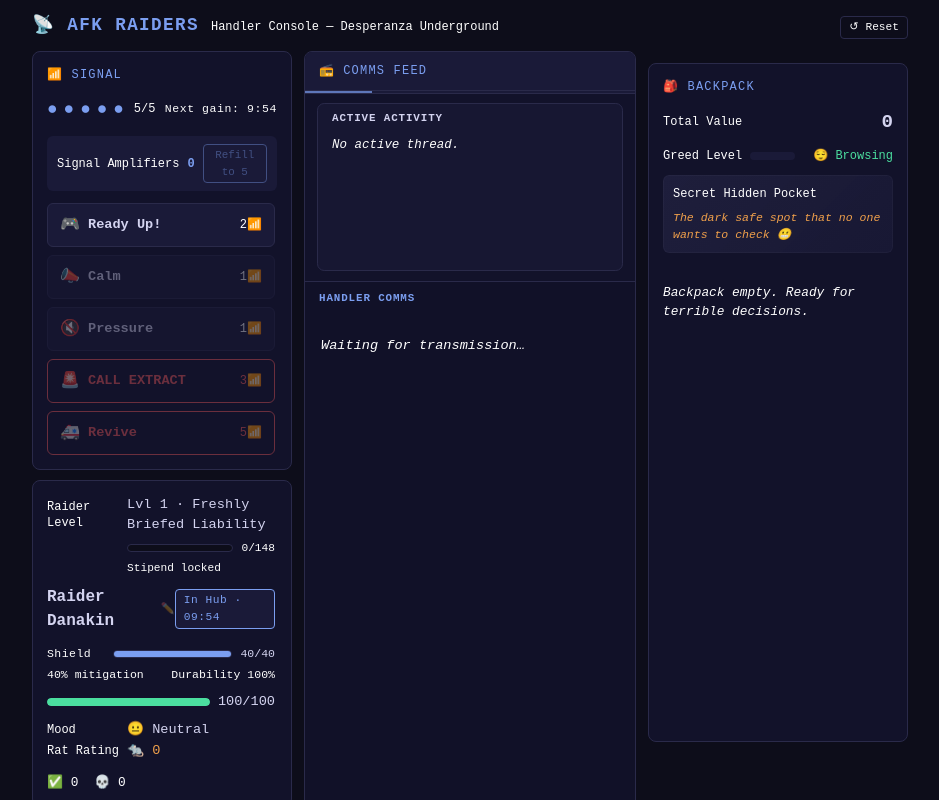
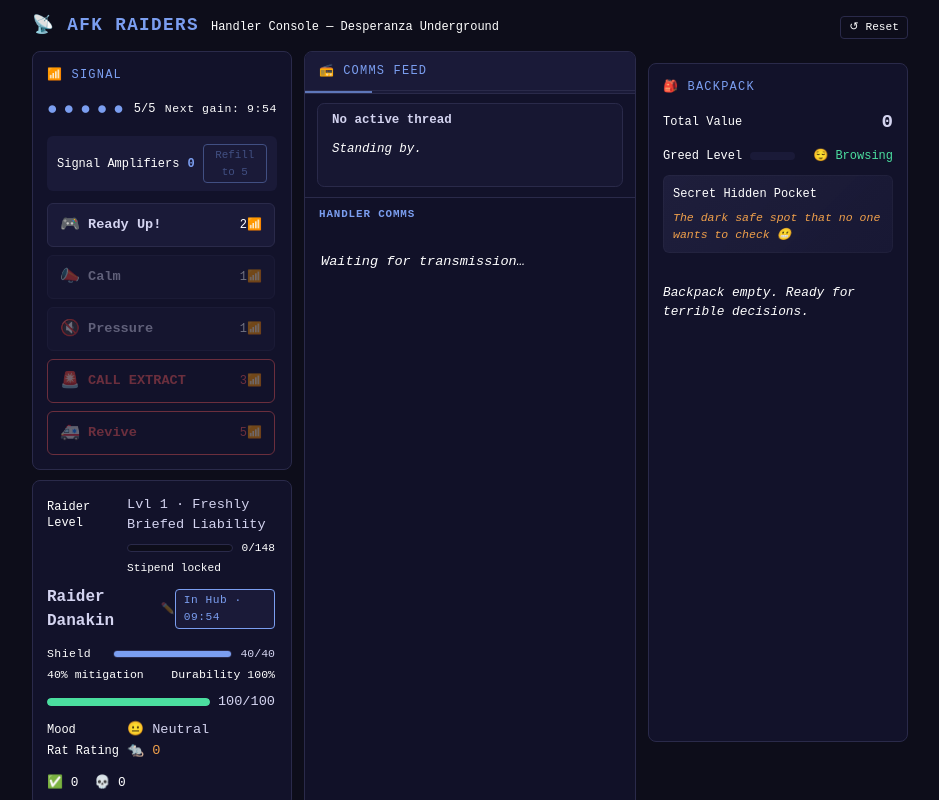
Before and after one commit to DanJ210/afk-raiders, a Vue app: page / in a window 1280 px wide. Shown: the top 800 px of the page, without its empty margins (170-1109 px from the left). Built offline with nearby package versions, Linux system fonts and the light colour scheme.

Commit message:
feat(comms-log): enhance activity display and robot HP tracking in CommsLog component

```diff
--- a/src/components/CommsLog.vue
+++ b/src/components/CommsLog.vue
@@ -16,8 +16,23 @@ const props = withDefaults(defineProps<{
 
 const store = useGameStore()
 const entries = computed(() => [...store.log].reverse())
-const activityEntries = computed(() => [...store.activityLog].reverse())
-const currentActivityName = computed(() => store.raid.activeRaidActivity?.name ?? activityEntries.value[0]?.activityName ?? null)
+const latestActivityEntry = computed(() => {
+  const latestIndex = store.activityLog.length - 1
+  return latestIndex >= 0 ? store.activityLog[latestIndex] : null
+})
+const activeActivity = computed(() => store.raid.activeRaidActivity)
+const currentActivityTitle = computed(() => store.raid.activeRaidActivity?.name ?? latestActivityEntry.value?.activityName ?? 'No active thread')
+const showRobotHpBar = computed(() => {
+  const activity = activeActivity.value
+  return activity?.kind === 'ROBOT_ENCOUNTER' && (activity.robotMaxHp ?? 0) > 0 && activity.robotHp !== undefined
+})
+const robotHpMax = computed(() => Math.max(0, activeActivity.value?.robotMaxHp ?? 0))
+const robotHpCurrent = computed(() => Math.max(0, Math.min(activeActivity.value?.robotHp ?? 0, robotHpMax.value)))
+const robotHpPercent = computed(() => {
+  if (robotHpMax.value <= 0) return 0
+  return Math.max(0, Math.min(100, (robotHpCurrent.value / robotHpMax.value) * 100))
+})
+const robotHpText = computed(() => `${robotHpCurrent.value}/${robotHpMax.value}`)
 const logEntryCount = computed(() => store.log.length)
 const raidShield = computed(() => store.raid.shield)
 const raidShieldRecharge = computed(() => store.raid.activeShieldRecharge)
@@ -236,21 +251,34 @@ function activityBadge(entry: ActivityLogEvent): string {
       ></div>
     </div>
     <section class="comms-log__activity" aria-label="Activity Log">
-      <header class="comms-log__activity-header">
-        <span>ACTIVE ACTIVITY</span>
-        <span v-if="currentActivityName" class="comms-log__activity-current">{{ currentActivityName }}</span>
+      <header class="comms-log__activity-header" :class="{ 'comms-log__activity-header--robot': showRobotHpBar }">
+        <span class="comms-log__activity-title">{{ currentActivityTitle }}</span>
+        <div
+          v-if="showRobotHpBar"
+          class="comms-log__robot-hp"
+          role="progressbar"
+          aria-label="Robot HP"
+          :aria-valuenow="robotHpCurrent"
+          :aria-valuemin="0"
+          :aria-valuemax="robotHpMax"
+        >
+          <div class="comms-log__robot-hp-track">
+            <div class="comms-log__robot-hp-fill" :style="{ width: `${robotHpPercent}%` }"></div>
+          </div>
+          <span class="comms-log__robot-hp-text">HP {{ robotHpText }}</span>
+        </div>
       </header>
       <div class="comms-log__activity-list" role="log" aria-live="polite" aria-relevant="additions">
-        <p v-if="activityEntries.length === 0" class="comms-log__activity-empty">
-          No active thread.
+        <p v-if="!latestActivityEntry" class="comms-log__activity-empty">
+          Standing by.
         </p>
         <div
-          v-for="entry in activityEntries"
-          :key="`${entry.tick}-${entry.id}-${entry.timestamp}`"
+          v-else
+          :key="`${latestActivityEntry.tick}-${latestActivityEntry.id}-${latestActivityEntry.timestamp}`"
           class="comms-log__activity-entry"
         >
-          <span class="comms-log__activity-time">{{ activityBadge(entry) }} {{ formatTime(entry.timestamp) }}</span>
-          <span class="comms-log__activity-text">{{ entry.text }}</span>
+          <span class="comms-log__activity-time">{{ activityBadge(latestActivityEntry) }} {{ formatTime(latestActivityEntry.timestamp) }}</span>
+          <span class="comms-log__activity-text">{{ latestActivityEntry.text }}</span>
         </div>
       </div>
     </section>
@@ -294,41 +322,71 @@ function activityBadge(entry: ActivityLogEvent): string {
 
 <style scoped>
 .comms-log__activity {
+  flex: 0 0 auto;
   margin: 0.55rem 0.75rem 0;
   overflow: hidden;
   border: 1px solid var(--color-border);
   border-radius: 0.45rem;
   background: color-mix(in srgb, var(--color-surface-raised) 80%, var(--color-bg));
   box-shadow: 0 0 0 1px color-mix(in srgb, var(--color-accent-secondary) 10%, transparent);
-  min-height: 10.5rem;
+  min-height: 5.25rem;
 }
 
 .comms-log__activity-header {
   display: flex;
-  align-items: center;
-  gap: 0.5rem;
-  padding: 0.4rem 0.875rem 0.2rem;
-  color: var(--color-accent-secondary);
+  flex-direction: column;
+  align-items: stretch;
+  gap: 0.35rem;
+  padding: 0.45rem 0.875rem 0.25rem;
   font-family: var(--font-mono);
-  font-size: 0.68rem;
+  font-size: 0.78rem;
   font-weight: 700;
-  letter-spacing: 0.08em;
+  letter-spacing: 0;
 }
 
-.comms-log__activity-current {
+.comms-log__activity-header--robot {
+  padding-bottom: 0.5rem;
+}
+
+.comms-log__activity-title {
   min-width: 0;
   overflow: hidden;
   text-overflow: ellipsis;
   white-space: nowrap;
-  color: var(--color-text);
-  font-size: 0.72rem;
-  letter-spacing: 0;
-  text-transform: none;
+  color: var(--color-accent-secondary);
+}
+
+.comms-log__robot-hp {
+  display: grid;
+  grid-template-columns: minmax(0, 1fr) auto;
+  align-items: center;
+  gap: 0.55rem;
+}
+
+.comms-log__robot-hp-track {
+  height: 0.42rem;
+  overflow: hidden;
+  border: 1px solid color-mix(in srgb, var(--color-danger) 45%, var(--color-border));
+  border-radius: 999px;
+  background: color-mix(in srgb, var(--color-danger) 12%, var(--color-bg));
+}
+
+.comms-log__robot-hp-fill {
+  height: 100%;
+  border-radius: inherit;
+  background: linear-gradient(90deg, var(--color-danger), var(--color-warning));
+  transition: width 0.24s ease;
+}
+
+.comms-log__robot-hp-text {
+  color: var(--color-muted);
+  font-size: 0.68rem;
+  font-weight: 700;
+  white-space: nowrap;
 }
 
 .comms-log__activity-list {
-  max-height: 7.5rem;
-  overflow-y: auto;
+  overflow: visible;
   padding: 0.15rem 0 0.45rem;
 }
 
```
